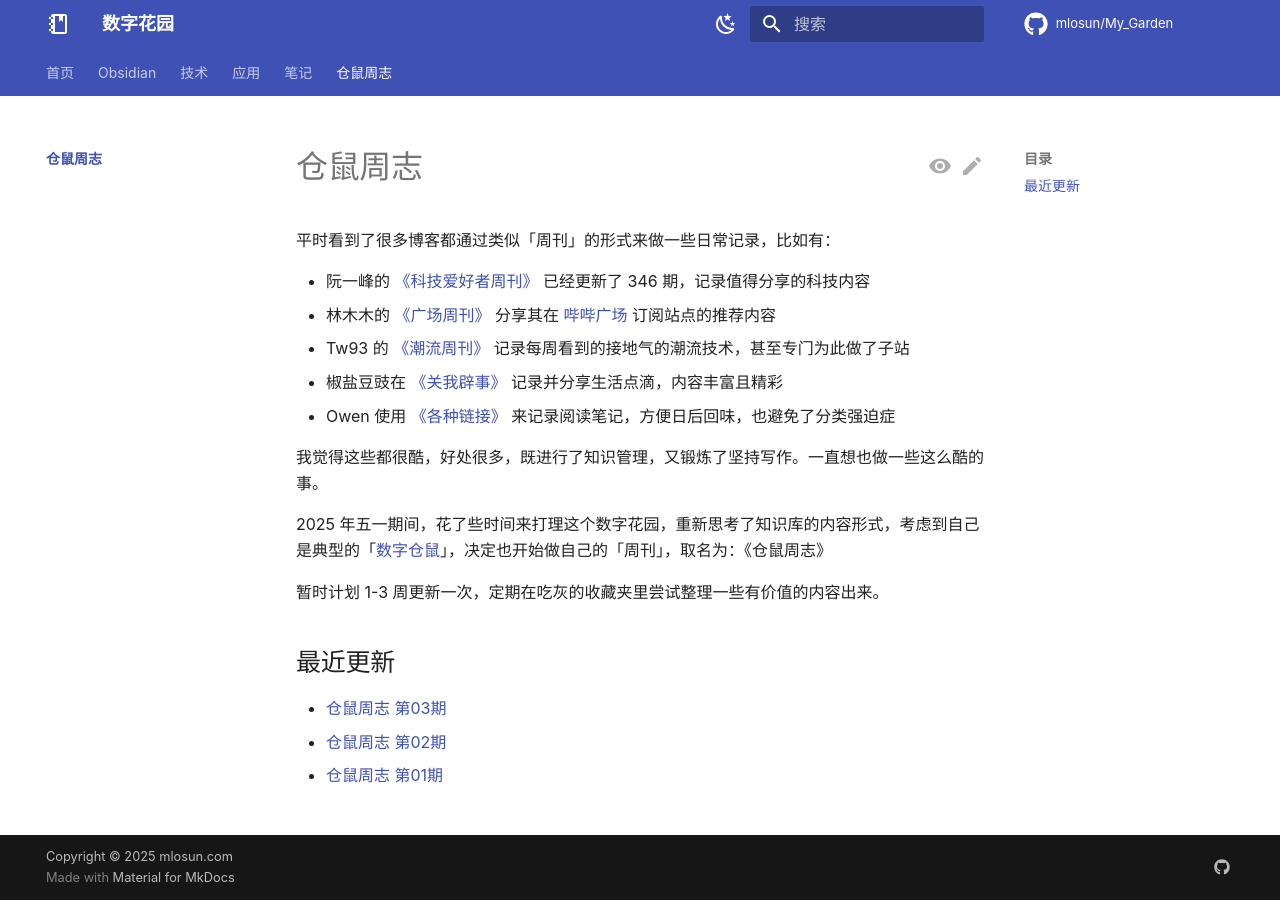
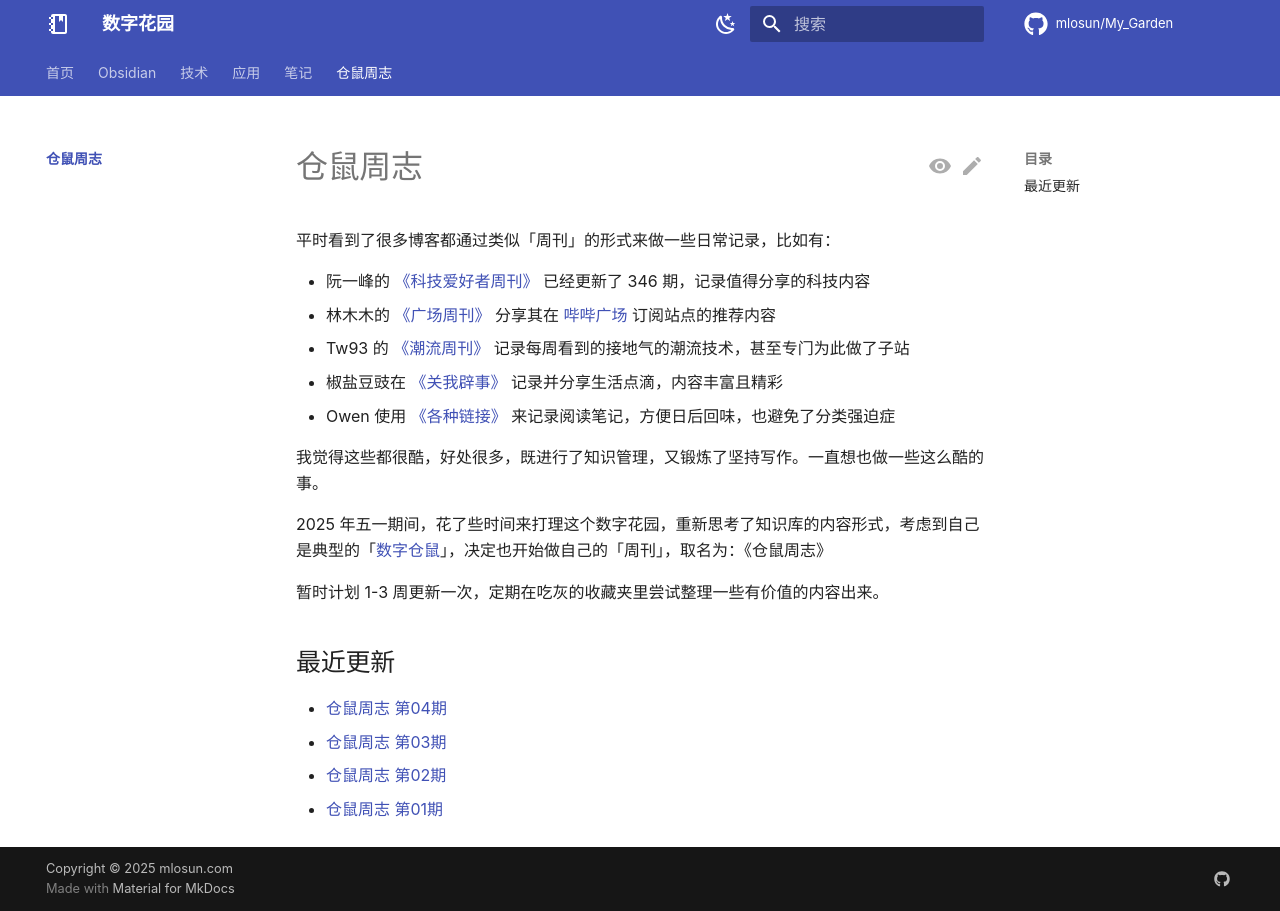
Before and after one commit to mlosun/My_Garden, an MkDocs documentation site: the page built from docs/weekly/index.md, in a window 1280 px wide. Built offline with MkDocs 1.6.1 and Material for MkDocs 9.7.7, drawn with Linux system fonts in a browser that asks for light colours; comment, search, counter and statistics services are not loaded.

Commit message:
PUSH NOTE : index.md

```diff
--- a/docs/weekly/index.md
+++ b/docs/weekly/index.md
@@ -21,6 +21,7 @@
 
 ## 最近更新
 
+- [仓鼠周志 第04期](./%E4%BB%93%E9%BC%A0%E5%91%A8%E5%BF%97%20%E7%AC%AC04%E6%9C%9F.md)
 - [仓鼠周志 第03期](./%E4%BB%93%E9%BC%A0%E5%91%A8%E5%BF%97%20%E7%AC%AC03%E6%9C%9F.md)
 - [仓鼠周志 第02期](./%E4%BB%93%E9%BC%A0%E5%91%A8%E5%BF%97%20%E7%AC%AC02%E6%9C%9F.md)
 - [仓鼠周志 第01期](./%E4%BB%93%E9%BC%A0%E5%91%A8%E5%BF%97%20%E7%AC%AC01%E6%9C%9F.md)
```
